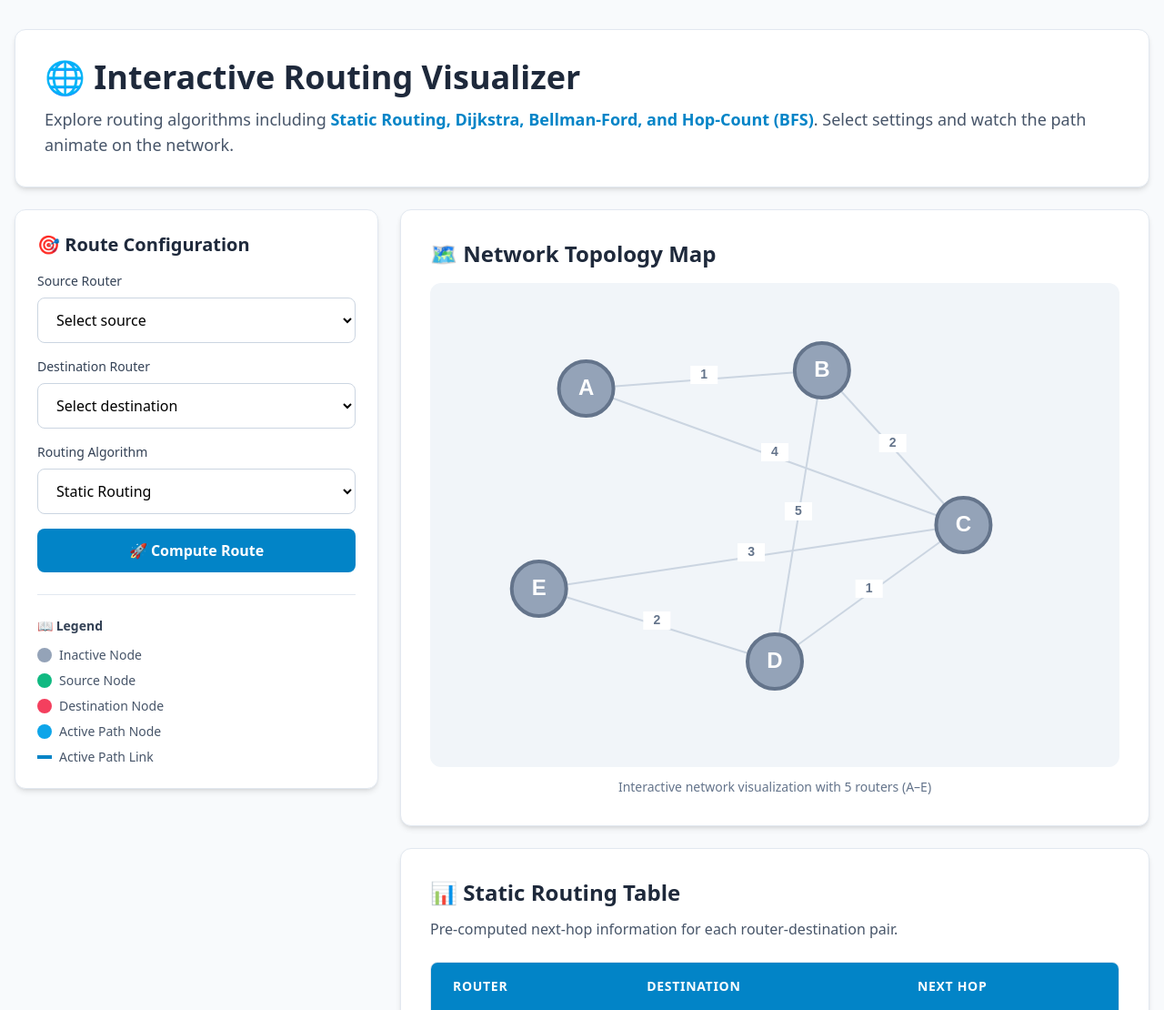
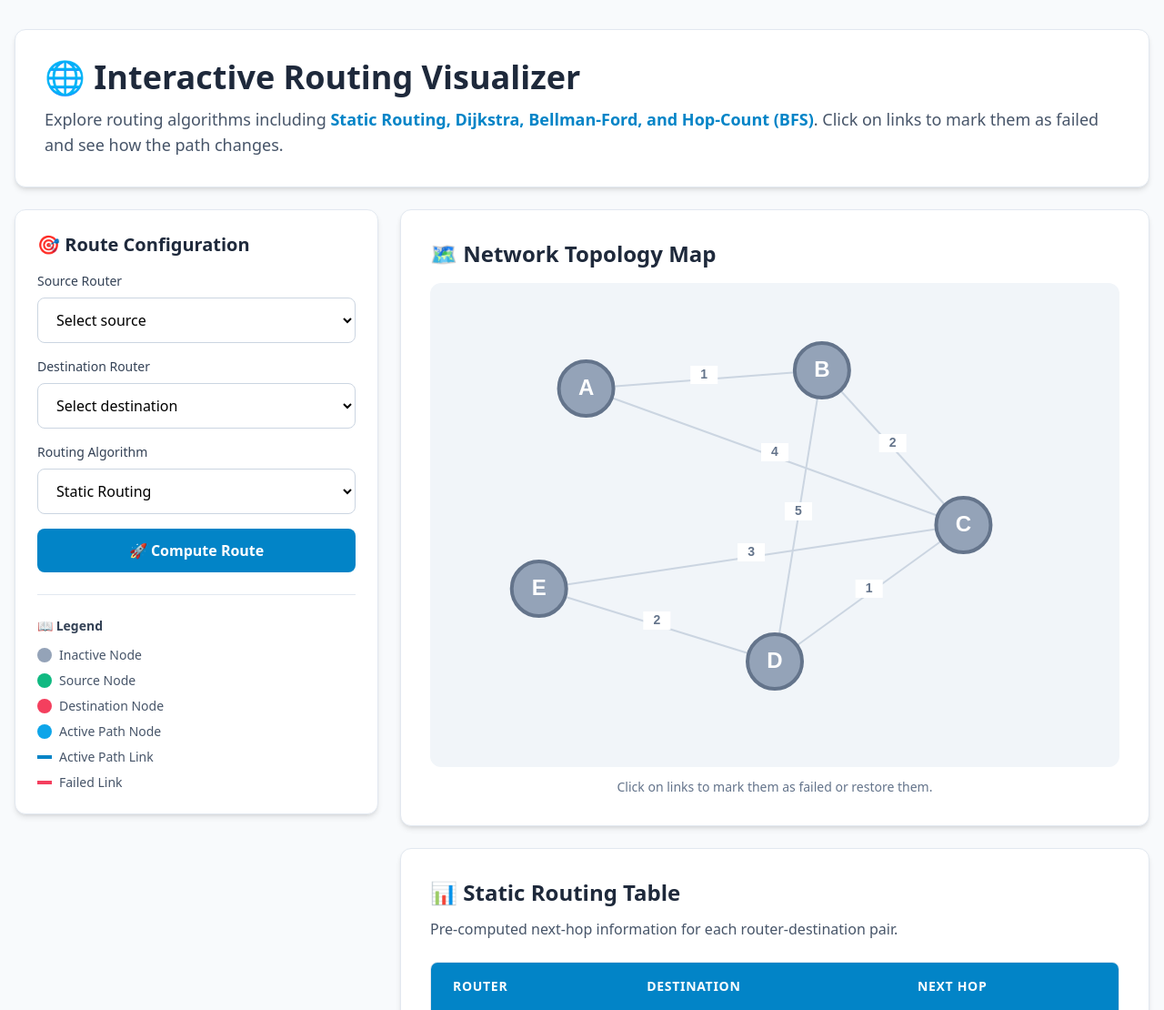
Before and after one commit to Manpreet-Singh-2004/Routing_Table_Visualizer, a Flask app: page / in a window 1280 px wide. Shown: the top 1110 px of the page at 91% size. Run offline with Flask 3, Linux system fonts and the light colour scheme; some libraries are stand-ins or nearby versions.

Commit message:
Update index.html

```diff
--- a/templates/index.html
+++ b/templates/index.html
@@ -6,7 +6,6 @@
   <title>Routing Table Visualizer</title>
   <script src="https://cdn.tailwindcss.com"></script>
 </head>
-
 <body class="bg-slate-50 min-h-screen py-8 px-4">
 
 <div class="max-w-7xl mx-auto">
@@ -17,7 +16,7 @@
     <p class="text-slate-600 text-lg">
       Explore routing algorithms including
       <strong class="text-sky-600">Static Routing, Dijkstra, Bellman-Ford, and Hop-Count (BFS)</strong>.
-        Select settings and watch the path animate on the network.
+      Click on links to mark them as failed and see how the path changes.
     </p>
   </div>
 
@@ -34,8 +33,7 @@
           <!-- Source -->
           <div>
             <label class="block text-sm font-medium text-slate-700 mb-2">Source Router</label>
-              <select id="source" required
-                class="w-full px-4 py-3 border border-slate-300 rounded-lg focus:ring-sky-500 bg-white">
+            <select id="source" required class="w-full px-4 py-3 border border-slate-300 rounded-lg focus:ring-sky-500 bg-white">
               <option value="" disabled selected>Select source</option>
               {% for n in nodes %}
               <option value="{{ n }}">{{ n }}</option>
@@ -46,8 +44,7 @@
           <!-- Destination -->
           <div>
             <label class="block text-sm font-medium text-slate-700 mb-2">Destination Router</label>
-              <select id="destination" required
-                class="w-full px-4 py-3 border border-slate-300 rounded-lg focus:ring-sky-500 bg-white">
+            <select id="destination" required class="w-full px-4 py-3 border border-slate-300 rounded-lg focus:ring-sky-500 bg-white">
               <option value="" disabled selected>Select destination</option>
               {% for n in nodes %}
               <option value="{{ n }}">{{ n }}</option>
@@ -58,8 +55,7 @@
           <!-- Algorithm Selection -->
           <div>
             <label class="block text-sm font-medium text-slate-700 mb-2">Routing Algorithm</label>
-              <select id="algorithm"
-                class="w-full px-4 py-3 border border-slate-300 rounded-lg focus:ring-sky-500 bg-white">
+            <select id="algorithm" class="w-full px-4 py-3 border border-slate-300 rounded-lg focus:ring-sky-500 bg-white">
               <option value="static">Static Routing</option>
               <option value="dijkstra">Dijkstra</option>
               <option value="bellman_ford">Bellman-Ford</option>
@@ -68,8 +64,7 @@
           </div>
 
           <!-- Submit -->
-            <button type="submit"
-              class="w-full bg-sky-600 hover:bg-sky-700 text-white font-semibold py-3 px-6 rounded-lg">
+          <button type="submit" class="w-full bg-sky-600 hover:bg-sky-700 text-white font-semibold py-3 px-6 rounded-lg">
             🚀 Compute Route
           </button>
         </form>
@@ -79,24 +74,22 @@
           <h3 class="text-sm font-semibold text-slate-700 mb-3">📖 Legend</h3>
           <div class="space-y-2 text-sm">
             <div class="flex items-center gap-2">
-                <div class="w-4 h-4 rounded-full bg-slate-400"></div>
-                <span class="text-slate-600">Inactive Node</span>
+              <div class="w-4 h-4 rounded-full bg-slate-400"></div><span class="text-slate-600">Inactive Node</span>
             </div>
             <div class="flex items-center gap-2">
-                <div class="w-4 h-4 rounded-full bg-emerald-500"></div>
-                <span class="text-slate-600">Source Node</span>
+              <div class="w-4 h-4 rounded-full bg-emerald-500"></div><span class="text-slate-600">Source Node</span>
             </div>
             <div class="flex items-center gap-2">
-                <div class="w-4 h-4 rounded-full bg-rose-500"></div>
-                <span class="text-slate-600">Destination Node</span>
+              <div class="w-4 h-4 rounded-full bg-rose-500"></div><span class="text-slate-600">Destination Node</span>
             </div>
             <div class="flex items-center gap-2">
-                <div class="w-4 h-4 rounded-full bg-sky-500"></div>
-                <span class="text-slate-600">Active Path Node</span>
+              <div class="w-4 h-4 rounded-full bg-sky-500"></div><span class="text-slate-600">Active Path Node</span>
             </div>
             <div class="flex items-center gap-2">
-                <div class="w-4 h-1 bg-sky-600"></div>
-                <span class="text-slate-600">Active Path Link</span>
+              <div class="w-4 h-1 bg-sky-600"></div><span class="text-slate-600">Active Path Link</span>
+            </div>
+            <div class="flex items-center gap-2">
+              <div class="w-4 h-1 bg-rose-500"></div><span class="text-slate-600">Failed Link</span>
             </div>
           </div>
         </div>
@@ -110,10 +103,10 @@
       <!-- Network Canvas -->
       <div class="bg-white rounded-xl shadow-md p-8 border border-slate-200">
         <h2 class="text-2xl font-semibold text-slate-800 mb-4">🗺️ Network Topology Map</h2>
-          <div class="bg-slate-100 rounded-xl p-4">
-            <canvas id="networkCanvas" width="800" height="500" class="w-full"></canvas>
+        <div class="bg-slate-100 rounded-xl p-4 relative">
+          <canvas id="networkCanvas" width="800" height="500" class="w-full cursor-pointer"></canvas>
         </div>
-          <p class="text-sm text-slate-500 mt-3 text-center">Interactive network visualization with 5 routers (A–E)</p>
+        <p class="text-sm text-slate-500 mt-3 text-center">Click on links to mark them as failed or restore them.</p>
       </div>
 
       <!-- Dynamic Results -->
@@ -138,19 +131,13 @@
               {% for dst_node, nh in entries.items() %}
               <tr class="hover:bg-slate-50 transition duration-150">
                 <td class="px-6 py-4 whitespace-nowrap">
-                    <span class="inline-flex items-center justify-center w-8 h-8 bg-slate-100 text-slate-700 font-bold rounded-full">
-                      {{ router }}
-                    </span>
+                  <span class="inline-flex items-center justify-center w-8 h-8 bg-slate-100 text-slate-700 font-bold rounded-full">{{ router }}</span>
                 </td>
                 <td class="px-6 py-4 whitespace-nowrap">
-                    <span class="inline-flex items-center justify-center w-8 h-8 bg-slate-100 text-slate-700 font-bold rounded-full">
-                      {{ dst_node }}
-                    </span>
+                  <span class="inline-flex items-center justify-center w-8 h-8 bg-slate-100 text-slate-700 font-bold rounded-full">{{ dst_node }}</span>
                 </td>
                 <td class="px-6 py-4 whitespace-nowrap">
-                    <span class="inline-flex items-center px-3 py-1 rounded-full text-sm font-medium bg-sky-100 text-sky-700">
-                      {{ nh }}
-                    </span>
+                  <span class="inline-flex items-center px-3 py-1 rounded-full text-sm font-medium bg-sky-100 text-sky-700">{{ nh }}</span>
                 </td>
               </tr>
               {% endfor %}
@@ -169,219 +156,219 @@
   </div>
 </div>
 
-  <!-- JS Backend + Canvas Logic -->
 <script>
 const topologyRaw = {{ topology|tojson|safe }};
 const routingTable = {{ routing_table|tojson|safe }};
-
 const topologyLinks = [];
 for (const [key, cost] of Object.entries(topologyRaw)) {
   const [src, dst] = key.split(',');
-      topologyLinks.push({ src, dst, cost });
+  topologyLinks.push({ src, dst, cost, failed: false });
 }
 
 let selectedPath = null;
+const PACKET_SPEED = 0.02; // constant speed
+let anim = 0;
+let animating = false;
 
-    // Handle Compute
 document.getElementById("routeForm").addEventListener("submit", async (e) => {
   e.preventDefault();
-
   const source = document.getElementById("source").value;
   const destination = document.getElementById("destination").value;
   const algorithm = document.getElementById("algorithm").value;
+  const failed_links = topologyLinks.filter(l => l.failed).map(l => `${l.src}-${l.dst}`);
 
   const response = await fetch("/compute", {
     method: "POST",
     headers: { "Content-Type": "application/json" },
-        body: JSON.stringify({ source, destination, algorithm, failed_links: [] })
+    body: JSON.stringify({ source, destination, algorithm, failed_links })
   });
-
   const result = await response.json();
-      console.log(result);
-
   selectedPath = result.path || [];
-
+  anim = 0; // reset animation
   renderResults(result);
   drawNetwork();
 });
 
 function renderResults(result) {
   const container = document.getElementById("resultsContainer");
-
   if (!result.success) {
-        container.innerHTML = `
-        <div class="bg-white rounded-xl shadow-md p-8 border border-rose-300">
-          <p class="text-rose-600 text-lg font-semibold">❌ No valid path found.</p>
-        </div>`;
+    container.innerHTML = `<div class="bg-white rounded-xl shadow-md p-8 border border-rose-300"><p class="text-rose-600 text-lg font-semibold">❌ No valid path found.</p></div>`;
     return;
   }
-
   const pathStr = result.path.join(" → ");
-
   container.innerHTML = `
     <div class="bg-white rounded-xl shadow-md p-8 border border-slate-200">
       <h2 class="text-2xl font-semibold text-slate-800 mb-4">📍 Routing Results</h2>
-
       <div class="bg-slate-50 border-l-4 border-emerald-500 p-6 rounded-r-lg mb-6">
         <p class="text-sm font-semibold text-emerald-700 mb-1">Selected Path:</p>
         <p class="text-2xl font-bold text-slate-900">${pathStr}</p>
         <p class="text-sm mt-2 text-slate-600">Cost: <strong>${result.cost}</strong></p>
         <p class="text-sm text-slate-600">Execution Time: <strong>${result.metrics.time_ms} ms</strong></p>
       </div>
-
       <h3 class="text-xl font-semibold text-slate-800 mb-4">🔍 Steps</h3>
       <div class="bg-slate-50 rounded-lg p-6 max-h-64 overflow-y-auto">
         <ul class="space-y-3">
-            ${result.steps.map((s, i) => `
-              <li class="flex items-start">
-                <span class="inline-block w-6 h-6 bg-sky-600 text-white rounded-full flex items-center justify-center text-xs font-bold mr-3">${i + 1}</span>
-                <span class="text-slate-700">${s}</span>
-              </li>`).join("")}
+          ${result.steps.map((s,i)=>`<li class="flex items-start"><span class="inline-block w-6 h-6 bg-sky-600 text-white rounded-full flex items-center justify-center text-xs font-bold mr-3">${i+1}</span><span class="text-slate-700">${s}</span></li>`).join("")}
         </ul>
       </div>
     </div>`;
 }
 
-    // Canvas and Animation Logic
-    const nodePositions = {
-      'A': { x: 150, y: 100 },
-      'B': { x: 400, y: 80 },
-      'C': { x: 550, y: 250 },
-      'D': { x: 350, y: 400 },
-      'E': { x: 100, y: 320 }
-    };
-
+// Canvas
+const nodePositions = {'A':{x:150,y:100},'B':{x:400,y:80},'C':{x:550,y:250},'D':{x:350,y:400},'E':{x:100,y:320}};
 const canvas = document.getElementById('networkCanvas');
 const ctx = canvas.getContext('2d');
 
 function resizeCanvas() {
-      const container = canvas.parentElement;
-      const rect = container.getBoundingClientRect();
+  const rect = canvas.parentElement.getBoundingClientRect();
   canvas.width = rect.width - 32;
   canvas.height = 500;
   drawNetwork();
 }
-
 window.addEventListener('resize', resizeCanvas);
 
-    function drawNetwork() {
-      if (!ctx) return;
-      ctx.clearRect(0, 0, canvas.width, canvas.height);
+// Toggle failed links
+canvas.addEventListener('click',(e)=>{
+  const rect = canvas.getBoundingClientRect();
+  const scale = canvas.width/700;
+  const xClick = (e.clientX-rect.left)/scale;
+  const yClick = e.clientY-rect.top;
 
-      const scale = canvas.width / 700;
-      const drawnLinks = new Set();
-
-      // Draw Links
-      for (const link of topologyLinks) {
-        const { src, dst, cost } = link;
-        const key = [src, dst].sort().join('-');
-        if (drawnLinks.has(key)) continue;
-        drawnLinks.add(key);
-
-        const pos1 = nodePositions[src];
-        const pos2 = nodePositions[dst];
-        if (!pos1 || !pos2) continue;
-
-        let isActive = false;
-        if (selectedPath) {
-          for (let i = 0; i < selectedPath.length - 1; i++) {
-            const a = selectedPath[i];
-            const b = selectedPath[i + 1];
-            if ((a === src && b === dst) || (a === dst && b === src)) {
-              isActive = true;
+  for(const link of topologyLinks){
+    const from=nodePositions[link.src], to=nodePositions[link.dst];
+    if(pointToLineDistance(xClick,yClick,from,to)<10){
+      link.failed = !link.failed; // toggle on/off
+      drawNetwork();
       break;
     }
   }
+});
+
+function pointToLineDistance(px,py,p1,p2){
+  const A=px-p1.x, B=py-p1.y, C=p2.x-p1.x, D=p2.y-p1.y;
+  const dot=A*C + B*D, len_sq=C*C+D*D, param=len_sq?dot/len_sq:-1;
+  let xx, yy;
+  if(param<0){xx=p1.x;yy=p1.y;}else if(param>1){xx=p2.x;yy=p2.y;}else{xx=p1.x+param*C;yy=p1.y+param*D;}
+  const dx=px-xx, dy=py-yy;
+  return Math.sqrt(dx*dx+dy*dy);
 }
 
+function drawNetwork(){
+  ctx.clearRect(0,0,canvas.width,canvas.height);
+  const scale = canvas.width/700;
+  const drawnLinks = new Set();
+
+  // Draw links
+  for(const link of topologyLinks){
+    const {src,dst,cost,failed} = link;
+    const key = [src,dst].sort().join('-');
+    if(drawnLinks.has(key)) continue;
+    drawnLinks.add(key);
+
+    const pos1=nodePositions[src], pos2=nodePositions[dst];
+    const isActive = selectedPath && selectedPath.includes(src) && selectedPath.includes(dst) &&
+                     Math.abs(selectedPath.indexOf(src)-selectedPath.indexOf(dst))===1;
+
     ctx.beginPath();
-        ctx.strokeStyle = isActive ? '#0284c7' : '#cbd5e1';
-        ctx.lineWidth = isActive ? 5 : 2;
-        ctx.moveTo(pos1.x * scale, pos1.y);
-        ctx.lineTo(pos2.x * scale, pos2.y);
+    ctx.strokeStyle=failed?'#f43f5e':(isActive?'#0284c7':'#cbd5e1');
+    ctx.lineWidth=isActive?5:2;
+    ctx.moveTo(pos1.x*scale,pos1.y);
+    ctx.lineTo(pos2.x*scale,pos2.y);
     ctx.stroke();
 
-        const midX = (pos1.x + pos2.x) / 2 * scale;
-        const midY = (pos1.y + pos2.y) / 2;
-
-        ctx.fillStyle = 'white';
-        ctx.fillRect(midX - 15, midY - 15, 30, 20);
-
-        ctx.fillStyle = isActive ? '#0284c7' : '#64748b';
-        ctx.font = 'bold 14px sans-serif';
-        ctx.textAlign = 'center';
-        ctx.textBaseline = 'middle';
-        ctx.fillText(String(cost), midX, midY - 5);
+    const midX=(pos1.x+pos2.x)/2*scale;
+    const midY=(pos1.y+pos2.y)/2;
+    ctx.fillStyle='white';
+    ctx.fillRect(midX-15,midY-15,30,20);
+    ctx.fillStyle=failed?'#f43f5e':isActive?'#0284c7':'#64748b';
+    ctx.font='bold 14px sans-serif';
+    ctx.textAlign='center'; ctx.textBaseline='middle';
+    ctx.fillText(String(cost),midX,midY-5);
   }
 
-      // Draw Nodes
-      for (const [node, pos] of Object.entries(nodePositions)) {
-        const x = pos.x * scale;
-        const y = pos.y;
+  // Draw nodes
+  for(const [node,pos] of Object.entries(nodePositions)){
+    const x=pos.x*scale, y=pos.y;
+    let color='#94a3b8', stroke='#64748b';
+    if(selectedPath){
+      if(selectedPath[0]===node){color='#10b981'; stroke='#059669';}
+      else if(selectedPath[selectedPath.length-1]===node){color='#f43f5e'; stroke='#e11d48';}
+      else if(selectedPath.includes(node)){color='#0ea5e9'; stroke='#0284c7';}
+    }
+    ctx.beginPath(); ctx.arc(x,y,30,0,2*Math.PI);
+    ctx.fillStyle=color; ctx.fill();
+    ctx.strokeStyle=stroke; ctx.lineWidth=4; ctx.stroke();
+    ctx.fillStyle='white'; ctx.font='bold 24px sans-serif';
+    ctx.fillText(node,x,y);
+  }
 
-        let color = '#94a3b8';
-        let stroke = '#64748b';
-
-        if (selectedPath) {
-          if (selectedPath[0] === node) {
-            color = '#10b981'; stroke = '#059669';
-          } else if (selectedPath[selectedPath.length - 1] === node) {
-            color = '#f43f5e'; stroke = '#e11d48';
-          } else if (selectedPath.includes(node)) {
-            color = '#0ea5e9'; stroke = '#0284c7';
+  if(selectedPath && selectedPath.length>1 && !animating){
+    animating=true;
+    requestAnimationFrame(animatePacket);
   }
 }
 
-        ctx.beginPath();
-        ctx.arc(x, y, 30, 0, 2 * Math.PI);
-        ctx.fillStyle = color;
-        ctx.fill();
+function animatePacket(){
+  if(!selectedPath || selectedPath.length<2){animating=false; return;}
+  const idx=Math.floor(anim)%(selectedPath.length-1);
+  const progress=anim%1;
+  const scale = canvas.width/700;
+  const from=nodePositions[selectedPath[idx]];
+  const to=nodePositions[selectedPath[idx+1]];
+  const x=(from.x+(to.x-from.x)*progress)*scale;
+  const y=from.y+(to.y-from.y)*progress;
 
-        ctx.strokeStyle = stroke;
-        ctx.lineWidth = 4;
-        ctx.stroke();
+  drawNetworkBase();
+  ctx.beginPath(); ctx.arc(x,y,12,0,2*Math.PI);
+  ctx.fillStyle='#facc15'; ctx.fill();
+  ctx.strokeStyle='#eab308'; ctx.lineWidth=3; ctx.stroke();
+  ctx.fillStyle='white'; ctx.font='bold 14px sans-serif'; ctx.fillText('📦',x,y);
 
-        ctx.fillStyle = 'white';
-        ctx.font = 'bold 24px sans-serif';
-        ctx.fillText(node, x, y);
+  anim+=PACKET_SPEED;
+  requestAnimationFrame(animatePacket);
 }
 
-      if (selectedPath && selectedPath.length > 1) {
-        animatePacket();
+// Draw network without the moving packet
+function drawNetworkBase(){
+  animating=false;
+  ctx.clearRect(0,0,canvas.width,canvas.height);
+  const scale = canvas.width/700;
+  const drawnLinks = new Set();
+  for(const link of topologyLinks){
+    const {src,dst,cost,failed}=link;
+    const key=[src,dst].sort().join('-');
+    if(drawnLinks.has(key)) continue;
+    drawnLinks.add(key);
+    const pos1=nodePositions[src], pos2=nodePositions[dst];
+    const isActive = selectedPath && selectedPath.includes(src) && selectedPath.includes(dst) &&
+                     Math.abs(selectedPath.indexOf(src)-selectedPath.indexOf(dst))===1;
+    ctx.beginPath();
+    ctx.strokeStyle=failed?'#f43f5e':(isActive?'#0284c7':'#cbd5e1');
+    ctx.lineWidth=isActive?5:2;
+    ctx.moveTo(pos1.x*scale,pos1.y);
+    ctx.lineTo(pos2.x*scale,pos2.y);
+    ctx.stroke();
+    const midX=(pos1.x+pos2.x)/2*scale, midY=(pos1.y+pos2.y)/2;
+    ctx.fillStyle='white'; ctx.fillRect(midX-15,midY-15,30,20);
+    ctx.fillStyle=failed?'#f43f5e':isActive?'#0284c7':'#64748b';
+    ctx.font='bold 14px sans-serif'; ctx.textAlign='center'; ctx.textBaseline='middle';
+    ctx.fillText(String(cost),midX,midY-5);
+  }
+  for(const [node,pos] of Object.entries(nodePositions)){
+    const x=pos.x*scale, y=pos.y;
+    let color='#94a3b8', stroke='#64748b';
+    if(selectedPath){
+      if(selectedPath[0]===node){color='#10b981'; stroke='#059669';}
+      else if(selectedPath[selectedPath.length-1]===node){color='#f43f5e'; stroke='#e11d48';}
+      else if(selectedPath.includes(node)){color='#0ea5e9'; stroke='#0284c7';}
+    }
+    ctx.beginPath(); ctx.arc(x,y,30,0,2*Math.PI); ctx.fillStyle=color; ctx.fill();
+    ctx.strokeStyle=stroke; ctx.lineWidth=4; ctx.stroke();
+    ctx.fillStyle='white'; ctx.font='bold 24px sans-serif'; ctx.fillText(node,x,y);
   }
 }
 
-    let anim = 0;
-    function animatePacket() {
-      const speed = 0.02;
-      const idx = Math.floor(anim) % (selectedPath.length - 1);
-      const progress = anim % 1;
-
-      const scale = canvas.width / 700;
-      const from = nodePositions[selectedPath[idx]];
-      const to = nodePositions[selectedPath[idx + 1]];
-
-      const x = (from.x + (to.x - from.x) * progress) * scale;
-      const y = from.y + (to.y - from.y) * progress;
-
-      ctx.beginPath();
-      ctx.arc(x, y, 12, 0, 2 * Math.PI);
-      ctx.fillStyle = '#facc15';
-      ctx.fill();
-
-      ctx.strokeStyle = '#eab308';
-      ctx.lineWidth = 3;
-      ctx.stroke();
-
-      ctx.fillStyle = 'white';
-      ctx.font = 'bold 14px sans-serif';
-      ctx.fillText('📦', x, y);
-
-      anim += speed;
-      requestAnimationFrame(drawNetwork);
-    }
-
-    setTimeout(resizeCanvas, 100);
+setTimeout(resizeCanvas,100);
 </script>
 </body>
 </html>
```
Lines whose indentation alone changed are shown as unchanged.
